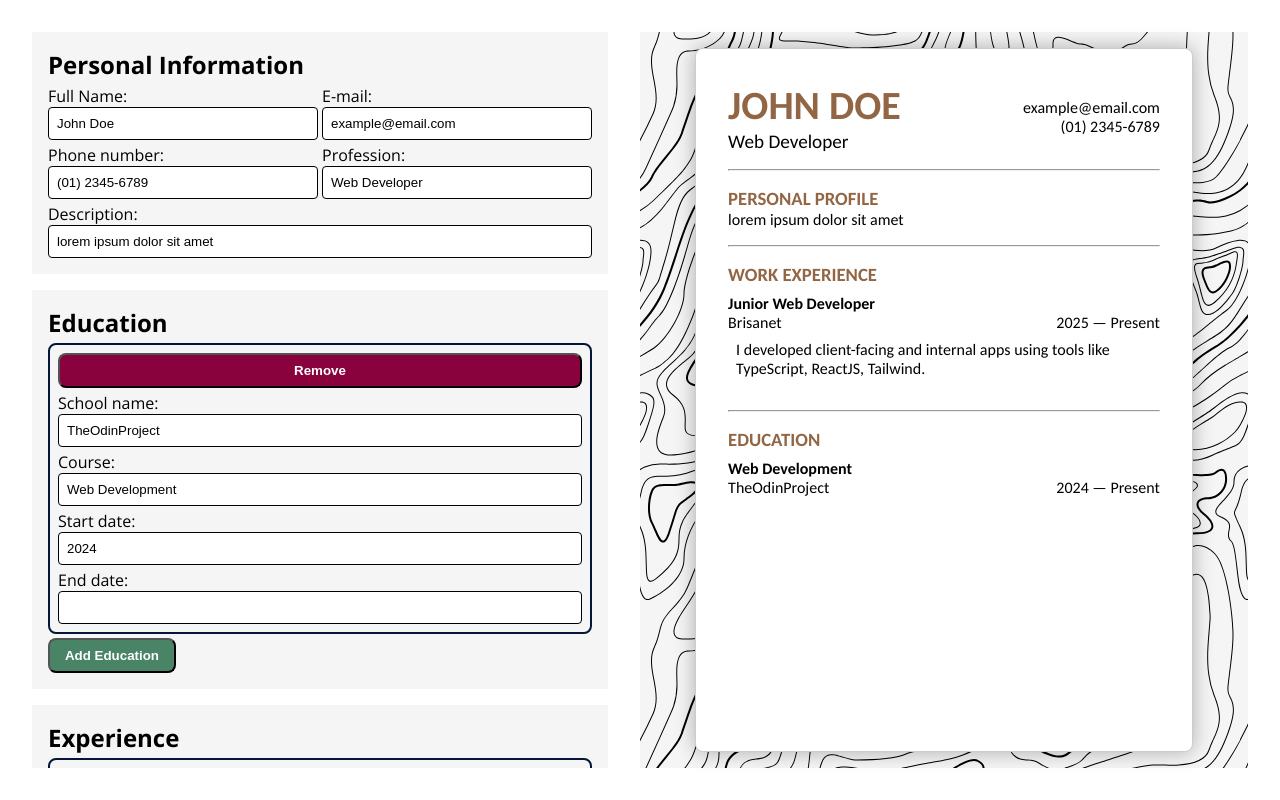
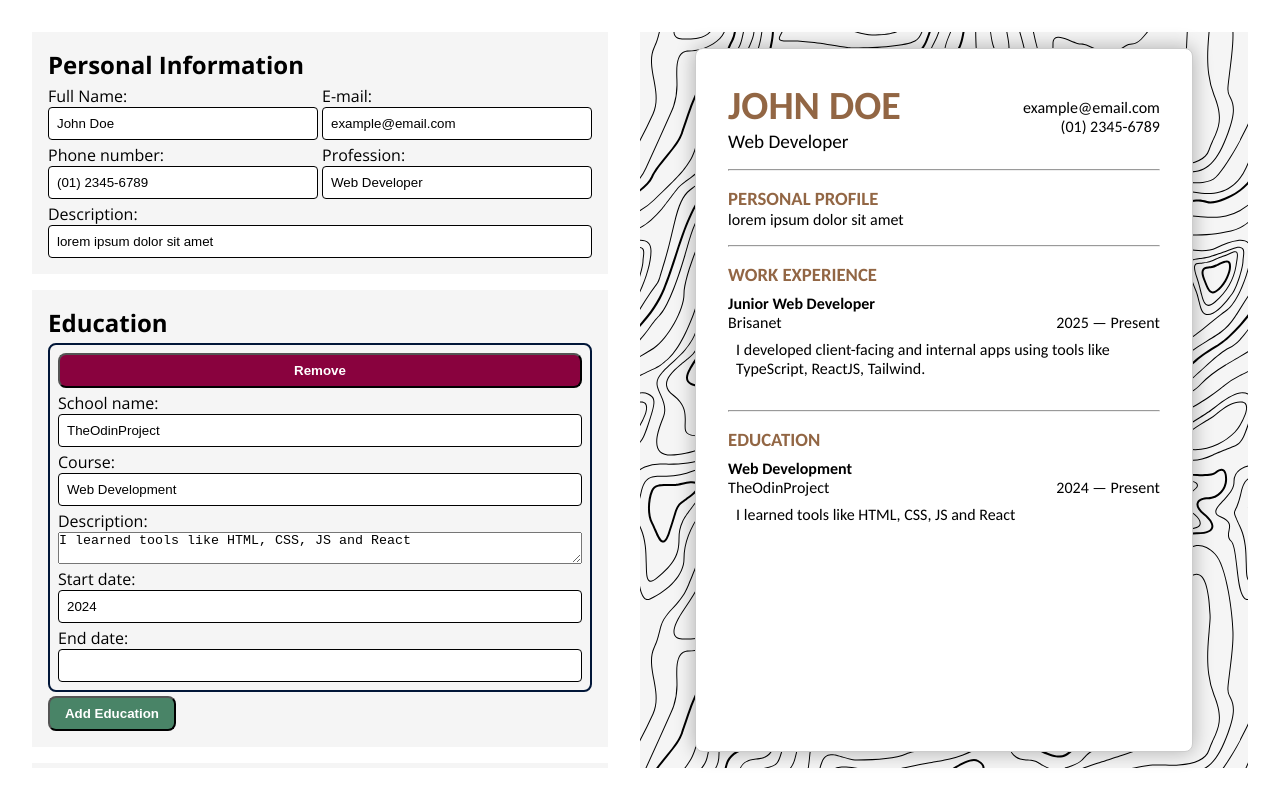
Before and after one commit to JosiasPires/resume, a React (Vite) app: page / in a window 1280 px wide. Built offline with nearby package versions, Linux system fonts and the light colour scheme.

Commit message:
Create description property and input for education

```diff
--- a/src/components/App.jsx
+++ b/src/components/App.jsx
@@ -19,6 +19,7 @@ function App() {
       id: crypto.randomUUID(),
       school: "TheOdinProject",
       course: "Web Development",
+      description: "I learned tools like HTML, CSS, JS and React",
       start: '2024',
       end: ''
     }
--- a/src/components/EducationForm.jsx
+++ b/src/components/EducationForm.jsx
@@ -38,6 +38,9 @@ export default function EducationForm({info, setInfo}) {
                             Course: <input type="text" name="course" value={education.course} onChange={e => handleChange(e, education.id)} />
                         </label>
                         <label>
+                            Description: <textarea name="description" value={education.description} onChange={e => handleChange(e, education.id)} />
+                        </label>
+                        <label>
                             Start date: <input type="text" name="start" value={education.start} onChange={e => handleChange(e, education.id)} />
                         </label>
                         <label>
```
